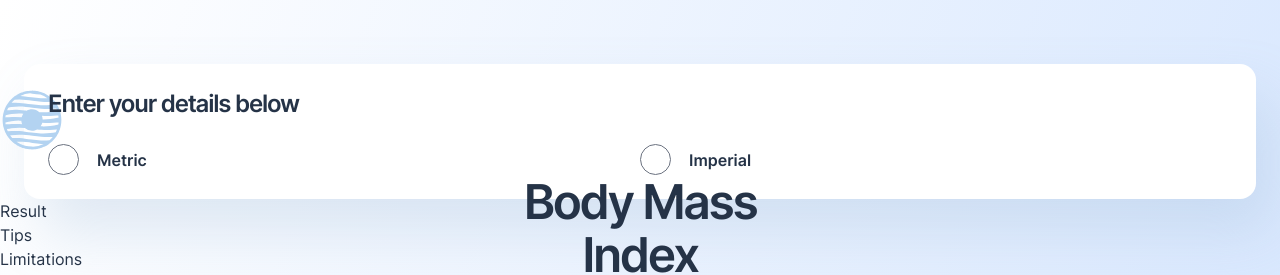
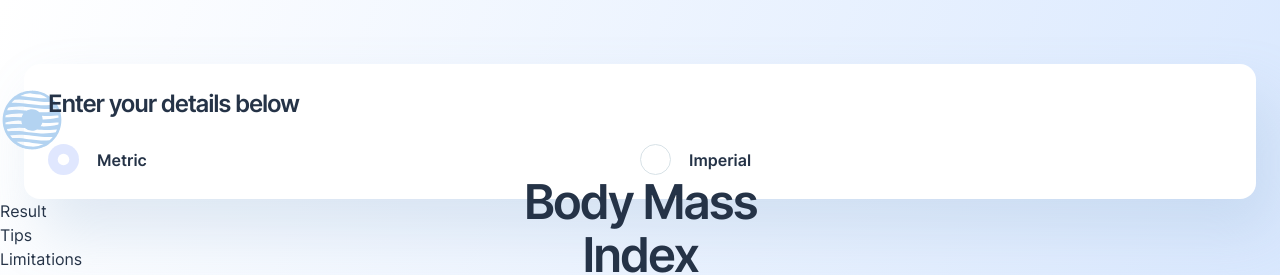
Before and after one commit to solvman/bmi-calculator, a React (Vite) app: page / in a window 1280 px wide. Shown: the top 275 px of the page. Built offline with nearby package versions, Linux system fonts and the light colour scheme.

Commit message:
Update RadioButton component to include checked attribute

```diff
--- a/src/components/Hero/components/Calculator/Calculator.tsx
+++ b/src/components/Hero/components/Calculator/Calculator.tsx
@@ -8,7 +8,7 @@ function Calculator() {
           Enter your details below
         </legend>
         <div className="flex">
-          <RadioButton name="system" id="metric" label="Metric" />
+          <RadioButton name="system" id="metric" label="Metric" checked />
           <RadioButton name="system" id="imperial" label="Imperial" />
         </div>
       </fieldset>
--- a/src/components/common/RadioButton/RadioButton.tsx
+++ b/src/components/common/RadioButton/RadioButton.tsx
@@ -1,18 +1,21 @@
-type RadioButtonProps = {
+import type { InputHTMLAttributes } from "react";
+
+interface RadioButtonProps extends InputHTMLAttributes<HTMLInputElement> {
   name: string;
   id: string;
   label: string;
-};
+}
 
-function RadioButton({ name, id, label }: RadioButtonProps) {
+function RadioButton({ name, id, label, ...rest }: RadioButtonProps) {
   return (
     <p className="flex w-1/2 items-center gap-[18px]">
       <input
-        className="border-border h-[31px] w-[31px] border"
+        className="h-[31px] w-[31px] border border-borders text-blue/15 transition-all checked:border-none checked:border-white focus:ring-white"
         type="radio"
         name={name}
         id={id}
         value={id}
+        {...rest}
       />
       <label htmlFor={id} className="text-base font-semibold leading-6">
         {label}
```
